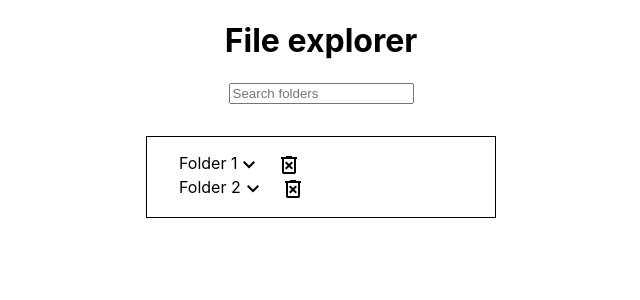
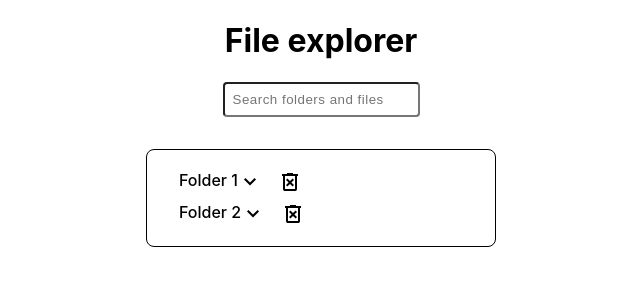
Before and after one commit to Aartemius/file-explorer, a React (Create React App) app: page / in a window 1280 px wide. Shown: the top 300 px of the page, without its empty margins (319-959 px from the left). Built offline with nearby package versions, Linux system fonts and the light colour scheme.

Commit message:
added minimal styles

```diff
--- a/package.json
+++ b/package.json
@@ -16,6 +16,7 @@
     "react": "^18.2.0",
     "react-dom": "^18.2.0",
     "react-scripts": "5.0.1",
+    "sass": "^1.69.5",
     "typescript": "^4.9.5",
     "web-vitals": "^2.1.4"
   },
--- /dev/null
+++ b/src/components/Tree.module.scss
@@ -0,0 +1,19 @@
+.loader {
+  font-weight: 500;
+  padding: 1rem;
+}
+.searchInput {
+  margin-bottom: 2rem;
+  padding: .5rem;
+  border-radius: .25rem;
+  font-weight: 500;
+  letter-spacing: .5px;
+}
+.foldersContainer {
+  max-width: 350px;
+  box-sizing: border-box;
+  padding: 1rem;
+  margin: 0 auto;
+  border: 1px solid #000;
+  border-radius: .5rem;
+}
--- a/src/components/Tree.tsx
+++ b/src/components/Tree.tsx
@@ -4,6 +4,7 @@ import { observer } from "mobx-react-lite";
 import { toJS } from 'mobx';
 import foldersStore, { Node } from "../store/FoldersStore";
 import { setVisibilityByTitle } from "../utils/folders";
+import styles from './Tree.module.scss';
 
 const Tree = observer(() => {
   const { folders, setFolders, isLoading, fetchInitialFolders } = toJS(foldersStore);
@@ -22,21 +23,15 @@ const Tree = observer(() => {
     <div>
       <input
         type="text"
-        placeholder="Search folders"
+        placeholder="Search folders and files"
         value={ searchQuery }
         onChange={ e => setSearchQuery(e.target.value) }
-        style={{ marginBottom: '2rem' }}
+        className={ styles.searchInput }
       />
-      { isLoading && <div>Loading...</div> }
+      { isLoading && <div className={ styles.loader }>Loading...</div> }
       { folders &&
         <div
-          style={{
-            maxWidth: '350px',
-            boxSizing: 'border-box',
-            padding: '1rem',
-            margin: '0 auto',
-            border: '1px solid #000'
-          }}
+          className={ styles.foldersContainer }
         >
           { folders.map((node: Node, index: number) => (
             <TreeNode
--- /dev/null
+++ b/src/components/TreeNode.module.scss
@@ -0,0 +1,7 @@
+.treeNodeWrap {
+  width: fit-content;
+  .deleteIcon {
+    cursor: pointer;
+    margin-left: 1rem;
+  }
+}
--- a/src/components/TreeNode.tsx
+++ b/src/components/TreeNode.tsx
@@ -2,6 +2,7 @@ import { FC } from "react";
 import foldersStore, { Node } from "../store/FoldersStore";
 import { toJS } from "mobx";
 import { toggleChildrenVisibility, removeNodeById } from "../utils/folders";
+import styles from './TreeNode.module.scss';
 
 interface TreeNodeProps {
   node: Node;
@@ -19,7 +20,7 @@ const TreeNode: FC<TreeNodeProps> = ({
   return (
     <>
       { node.isShown &&
-        <div style={{ width: 'fit-content' }}>
+        <div className={ styles.treeNodeWrap }>
           <div
             onClick={ () => {
               if (node.type !== 'file' && node.children) {
@@ -28,12 +29,14 @@ const TreeNode: FC<TreeNodeProps> = ({
             } }
             style={{
               display: 'flex',
+              padding: '.25rem',
+              fontWeight: node.type === 'folder' ? 500 : undefined,
               cursor: node.children ? 'pointer' : undefined,
               paddingLeft
             }}
           >
             <span>{ node.title }</span>
-            {node.children &&
+            {node.children && node.type === 'folder' &&
               <img
                 src="images/expand-arrow.svg"
                 alt="expand folders"
@@ -43,7 +46,7 @@ const TreeNode: FC<TreeNodeProps> = ({
             <img
               src="images/delete-icon.svg"
               alt="delete item"
-              style={{ marginLeft: '1rem' }}
+              className={ styles.deleteIcon }
               onClick={ (e) => {
                 e.stopPropagation();
                 setFolders(removeNodeById(folders, node.id));
```
Also changed, not shown: 1 other file (tests, documents, lock files or other folders).
